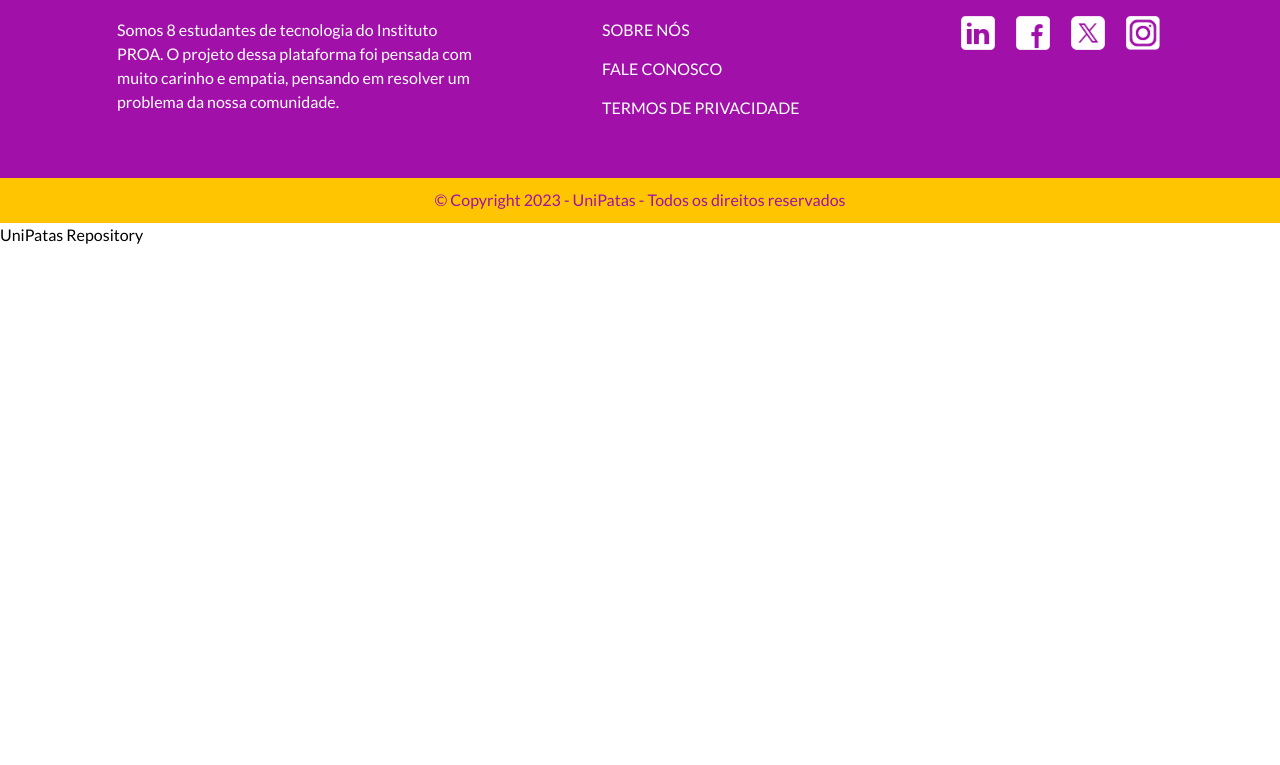
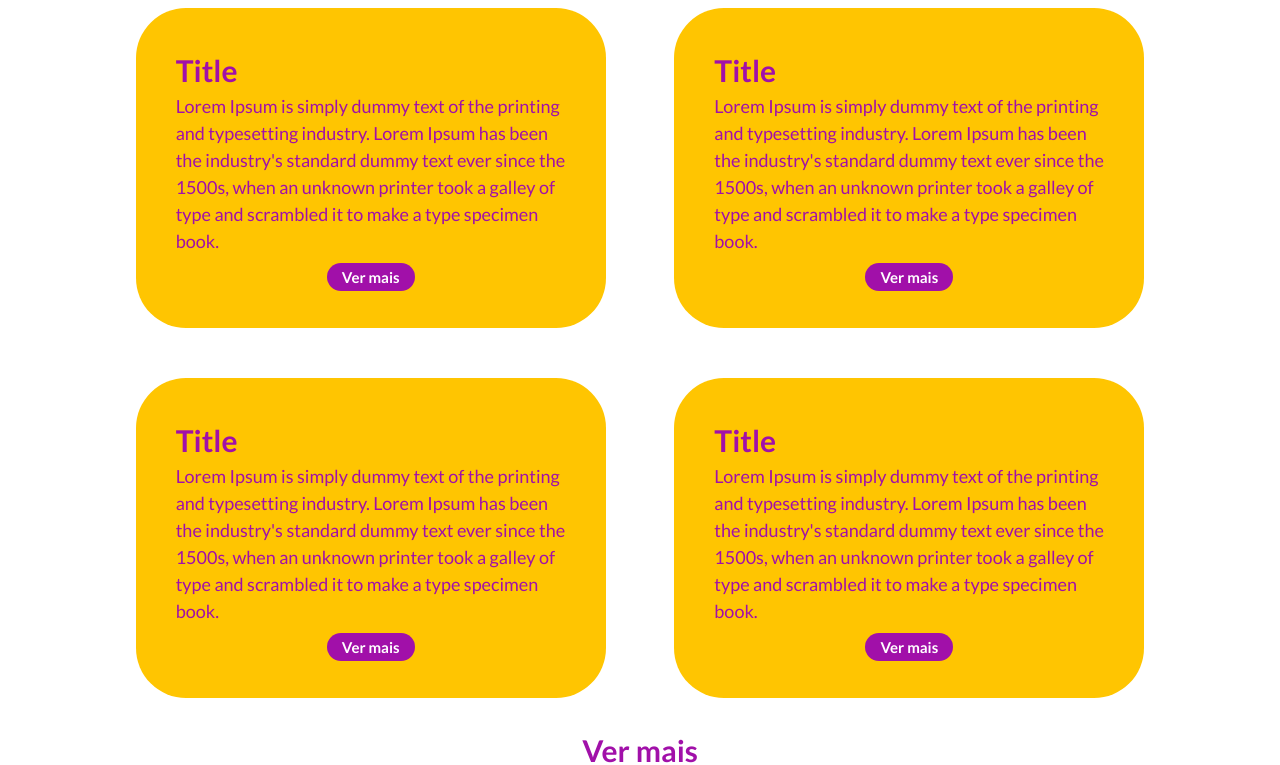
Before and after one commit to UniPatas/UniPatas, a Next.js app: page / in a window 1280 px wide. Shown: the part 1517-2282 px from the top of the page. Before the commit the page ends 1764 px from the top, so only its background shows below. Built offline with nearby package versions, Linux system fonts and the light colour scheme.

Commit message:
Componente do fórum de notícias criado.

```diff
--- a/src/app/layout.js
+++ b/src/app/layout.js
@@ -5,6 +5,7 @@ import { DestaqueOngs } from '@/components/DestaqueOngs'
 import { ComponenteFooter } from '@/components/ComponenteFooter'
 import { ComponenteAnuncio } from '@/components/ComponenteAnuncio'
 import { ComponenteNavBar } from '@/components/ComponenteNavBar'
+import { ComponenteForum } from '@/components/ComponenteForum'
 
 const lato = Lato({
    subsets: ['latin'],
@@ -24,6 +25,7 @@ export default function RootLayout({ children }) {
         <DestaqueAdocao />
         <DestaqueOngs />
         <ComponenteAnuncio />
+        <ComponenteForum />
         <ComponenteFooter />
         {children}
         </body>
--- /dev/null
+++ b/src/components/ComponenteForum.js
@@ -0,0 +1,139 @@
+export function ComponenteForum() {
+  return (
+    <div>
+      <div>
+        <h1 className=" text-center text-[50px] text-darker-purple font-black p-[50px]">
+          Fórum
+        </h1>
+        <div className=" w-full max-w-[1246px] px-[50px] mx-auto">
+          <div className="flex flex-wrap gap-y-[50px] justify-evenly ">
+            <div className=" flex flex-col justify-between item w-[470px] h-[320px] bg-yellow rounded-custom5 p-[40px]">
+              <div>
+                <h1 className="text-[30px] font-bold text-darker-purple">
+                  Title
+                </h1>
+              </div>
+
+              <div>
+                <p className=" text-[18px] text-darker-purple">
+                  Lorem Ipsum is simply dummy text of the printing and
+                  typesetting industry. Lorem Ipsum has been the industry's
+                  standard dummy text ever since the 1500s, when an unknown
+                  printer took a galley of type and scrambled it to make a type
+                  specimen book.
+                </p>
+              </div>
+
+              <div className="flex justify-center mt-[10px]">
+                <div>
+                  <a
+                    href="#"
+                    className="text-white font-bold text-[15px] w-[100%] h-[20px] px-[15px] py-[5px] rounded-full bg-darker-purple hover:bg-pool-green"
+                  >
+                    Ver mais
+                  </a>
+                </div>
+              </div>
+            </div>
+
+            <div className=" flex flex-col justify-between w-[470px] h-[320px] bg-yellow rounded-custom5 p-[40px]">
+              <div>
+                <h1 className="text-[30px] font-bold text-darker-purple">
+                  Title
+                </h1>
+              </div>
+
+              <div>
+                <p className=" text-[18px] text-darker-purple">
+                  Lorem Ipsum is simply dummy text of the printing and
+                  typesetting industry. Lorem Ipsum has been the industry's
+                  standard dummy text ever since the 1500s, when an unknown
+                  printer took a galley of type and scrambled it to make a type
+                  specimen book.
+                </p>
+              </div>
+
+              <div className="flex justify-center mt-[10px]">
+                <div>
+                  <a
+                    href="#"
+                    className="text-white font-bold text-[15px] w-[100%] h-[20px] px-[15px] py-[5px] rounded-full bg-darker-purple hover:bg-pool-green"
+                  >
+                    Ver mais
+                  </a>
+                </div>
+              </div>
+            </div>
+
+            <div className=" flex flex-col justify-between w-[470px] h-[320px] bg-yellow rounded-custom5 p-[40px]">
+              <div>
+                <h1 className="text-[30px] font-bold text-darker-purple">
+                  Title
+                </h1>
+              </div>
+
+              <div>
+                <p className=" text-[18px] text-darker-purple">
+                  Lorem Ipsum is simply dummy text of the printing and
+                  typesetting industry. Lorem Ipsum has been the industry's
+                  standard dummy text ever since the 1500s, when an unknown
+                  printer took a galley of type and scrambled it to make a type
+                  specimen book.
+                </p>
+              </div>
+
+              <div className="flex justify-center mt-[10px]">
+                <div>
+                  <a
+                    href="#"
+                    className="text-white font-bold text-[15px] w-[100%] h-[20px] px-[15px] py-[5px] rounded-full bg-darker-purple hover:bg-pool-green"
+                  >
+                    Ver mais
+                  </a>
+                </div>
+              </div>
+            </div>
+
+            <div className=" flex flex-col justify-between w-[470px] h-[320px] bg-yellow rounded-custom5 p-[40px]">
+              <div>
+                <h1 className="text-[30px] font-bold text-darker-purple">
+                  Title
+                </h1>
+              </div>
+
+              <div>
+                <p className=" text-[18px] text-darker-purple">
+                  Lorem Ipsum is simply dummy text of the printing and
+                  typesetting industry. Lorem Ipsum has been the industry's
+                  standard dummy text ever since the 1500s, when an unknown
+                  printer took a galley of type and scrambled it to make a type
+                  specimen book.
+                </p>
+              </div>
+
+              <div className="flex justify-center mt-[10px]">
+                <div>
+                  <a
+                    href="#"
+                    className="text-white font-bold text-[15px] w-[100%] h-[20px] px-[15px] py-[5px] rounded-full bg-darker-purple hover:bg-pool-green"
+                  >
+                    Ver mais
+                  </a>
+                </div>
+              </div>
+            </div>
+          </div>
+
+          <div className=" flex justify-center">
+            <a
+              href="#"
+              className=" text-darker-purple font-bold text-[30px] my-[30px] hover:underline"
+            >
+              Ver mais
+            </a>
+          </div>
+        </div>
+      </div>
+    </div>
+  );
+}
```
